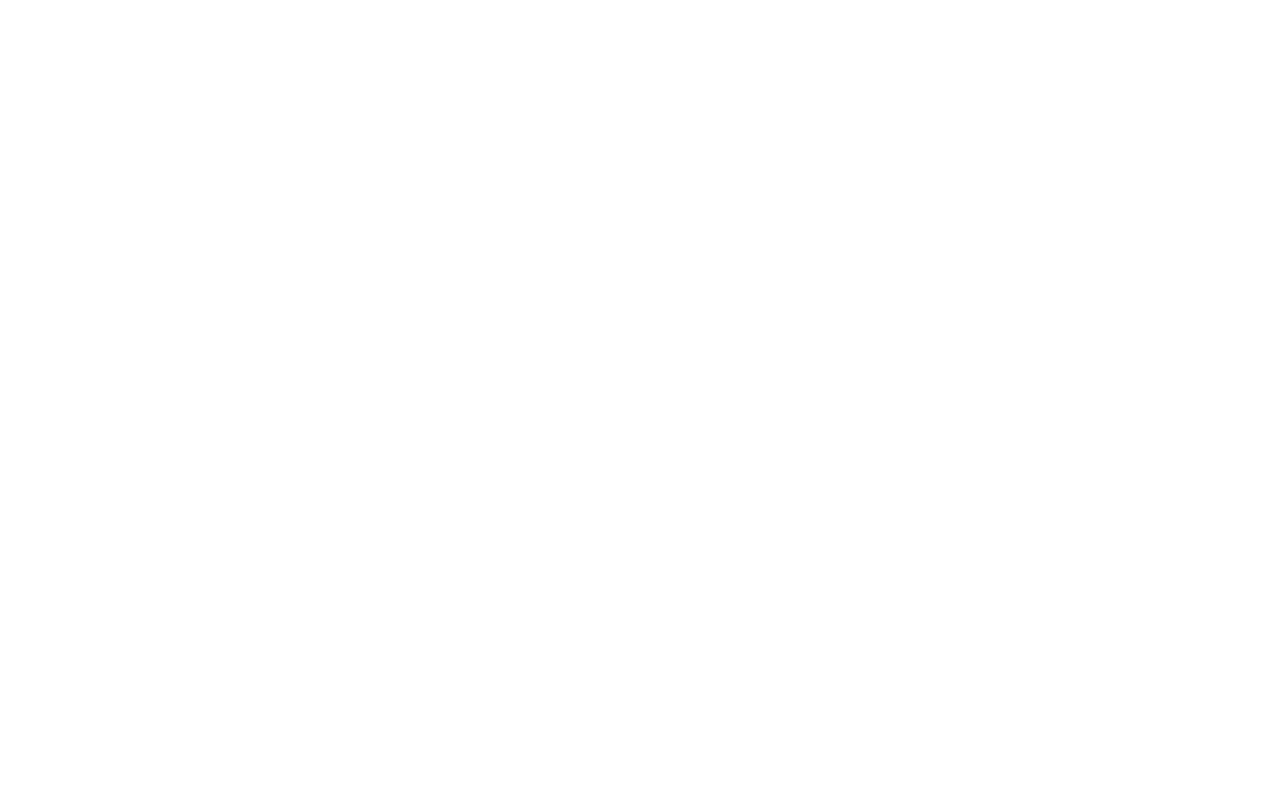
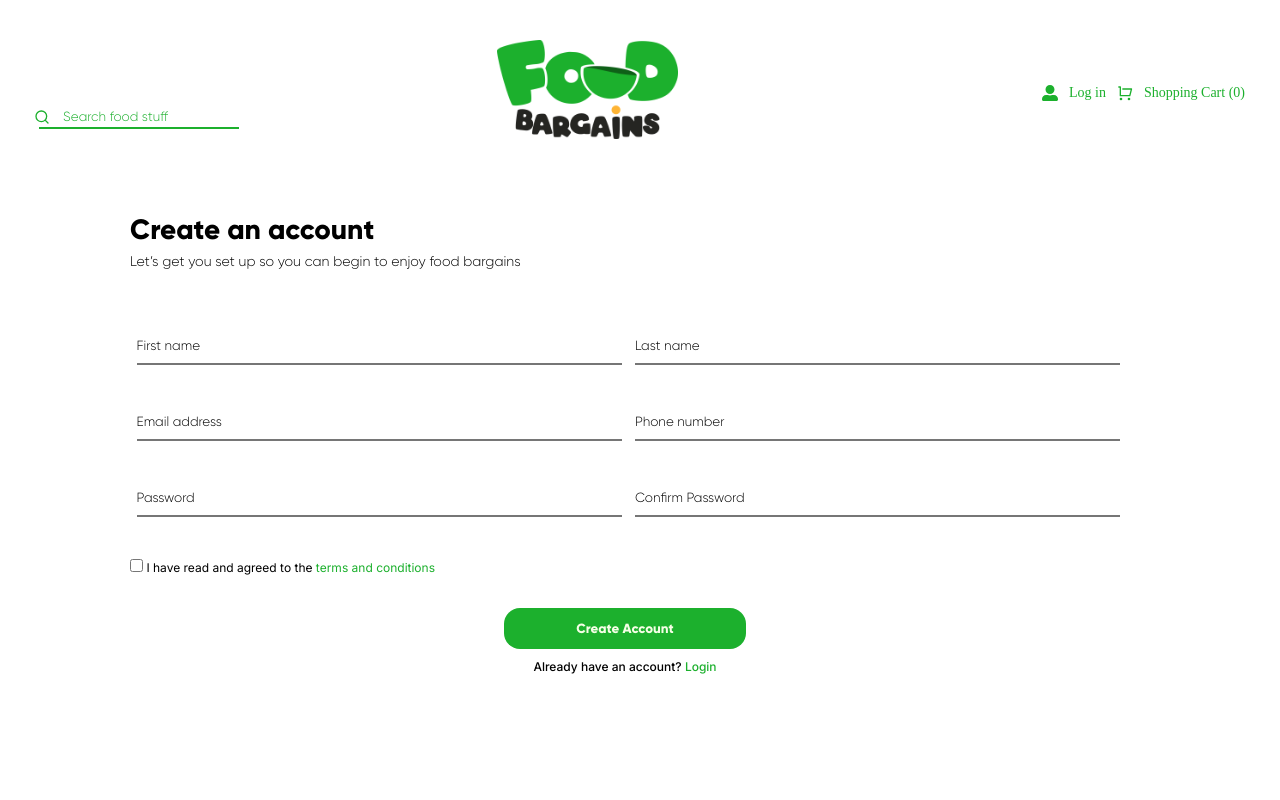
Before and after one commit to kingbee1/food-bargain, a React (Create React App) app: page /signup in a window 1280 px wide. Shown: the top 800 px of the page. Built offline with nearby package versions, Linux system fonts and the light colour scheme.

Commit message:
built the signup page

```diff
--- a/src/App.css
+++ b/src/App.css
@@ -653,3 +653,58 @@
   padding-bottom: 18px;
   font-family: 'inter';
 }
+
+/* FORM */
+
+.signup {
+  padding-left: 130px;
+  margin-right: 160px;
+}
+
+.form input{
+  border-top: none;
+  border-left: none;
+  border-right: none;
+  width:49%;
+  line-height: 34px;
+  margin-bottom: 20px;
+  margin-top: 20px;
+  font-family: 'gilo';
+  font-weight: 400;
+}
+
+.checkbox {
+  margin-top: 20px;
+  margin-bottom: 30px;
+  font-family: 'inter';
+  font-size: 12px;
+  line-height: 21px;
+}
+
+.signbtn{
+   text-align: center;
+   margin-top: 15px;
+   margin-bottom: 10px;
+}
+
+.sign-p {
+  text-align: center;
+  font-family: 'inter';
+  font-size: 12px;
+  font-weight: 500;
+  margin-bottom: 190px;
+}
+
+.top-signup{
+  font-family: 'gil';
+  font-size: 28px;
+  line-height: 34.3px;
+  margin-bottom: 6px;
+}
+
+
+.small-top {
+  font-family: 'gilo';
+  font-size: 14px;
+  margin-bottom: 40px;
+}
--- a/src/App.js
+++ b/src/App.js
@@ -8,6 +8,7 @@
 import Bakery from './pages/Bakery';
 import Restaurants from './pages/Restaurants';
 import { BrowserRouter as Router, Route, Switch } from "react-router-dom";
+import Usersignup from './pages/UserSignUp';
 
 function App() {
   return (
@@ -27,6 +28,9 @@
             <Router path="/restaurants">
               <Restaurants />
             </Router>
+            <Router path="/signup">
+              <Usersignup />
+            </Router>
           </Switch>
         </div>
       </div>
--- a/src/pages/Restaurants.js
+++ b/src/pages/Restaurants.js
@@ -1,7 +1,7 @@
 import React from 'react';
 import Footer from '../components/Landingpage/Footer';
 import Navbar from '../components/Landingpage/Navbar';
-import bk1 from '../images/bk1.png'
+import rs1 from '../images/rs1.png'
 import bk2 from '../images/bk2.png'
 import bk3 from '../images/bk3.png'
 import bk4 from '../images/bk4.png'
@@ -57,8 +57,8 @@
                      </div >
                         <div className="Groc-pic flex justify-between">
                         <div>
-                        <img src={bk1} alt="food" />
-                        <div className="flex justify-between"><p>Banana Bread</p> <p>-16</p></div>
+                        <img src={rs1} alt="food" />
+                        <div className="flex justify-between"><p>Beef Burger</p> <p>-16</p></div>
                         <p>N 5,400 &emsp;<span className="span">NGN 2,500</span></p>
                     </div>
 
@@ -118,8 +118,8 @@
             <p className="groc-bottom">People are currently looking at these </p>
             <div className="Groc-pic2 flex justify-between">
             <div>
-                        <img src={bk1} alt="food" />
-                        <div className="flex justify-between"><p>Stir Fry Noodles</p> <p>-16</p></div>
+                        <img src={rs1} alt="food" />
+                        <div className="flex justify-between"><p>Beef Burger</p> <p>-16</p></div>
                         <p>N 5,400 &emsp;<span className="span">NGN 2,500</span></p>
                     </div>
 
--- /dev/null
+++ b/src/pages/UserSignUp.js
@@ -0,0 +1,50 @@
+import React from 'react';
+import Footer from '../components/Landingpage/Footer';
+import Navbar from '../components/Landingpage/Navbar';
+
+
+const Usersignup = () => {
+    return (
+        <div>
+            <Navbar />
+            <div className="signup">
+                <p className="top-signup">Create an account</p>
+                <p className="small-top">Let’s get you set up so you can begin to enjoy food bargains </p>
+            <div className="form">
+                <form className="form1 flex justify-between">
+                    <label for=""></label>
+                    <input type="text"  name="fname" value="First name" />
+                    <label for=""></label>
+                    <input type="text"  name="lname" value="Last name" />
+                </form>
+                <form className="flex justify-between">
+                    <label for=""></label>
+                    <input type="email"  name="fname" value="Email address" />
+                    <label for=""></label>
+                    <input type="text"  name="lname" value="Phone number" />
+                </form>
+                <form className="flex flex justify-between">
+                    <label for=""></label>
+                    <input type="text"  name="fname" value="Password" />
+                    <label for=""></label>
+                    <input type="text"  name="lname" value="Confirm Password" />
+                </form>
+
+            </div>
+            <form className="checkbox justify-between">
+                <input type="checkbox" name="" value="" />
+                <label for=""> I have read and agreed to the <span className="p-green">terms and conditions</span></label>
+            </form>
+
+            <div className="signbtn">
+                <button className=" btn">Create Account</button>
+            </div>
+
+            <p className="sign-p">Already have an account? <span className="p-green">Login</span></p>
+        </div>
+        <Footer />
+      </div>
+    )
+}
+
+export default Usersignup;
```
Also changed, not shown: src/images/rs1.png (added).
